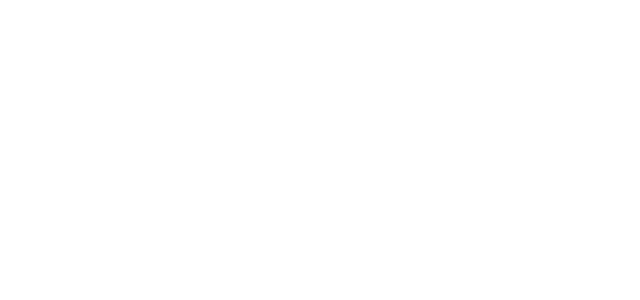
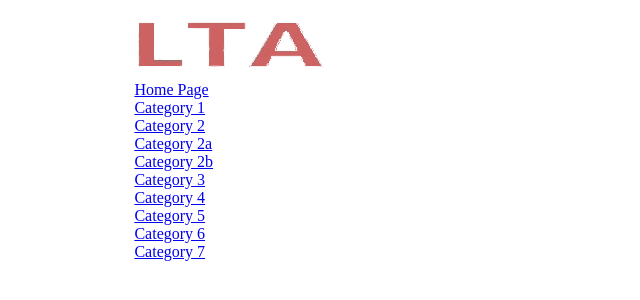
Before and after one commit to luonganh/ResponsiveLiteDropdownMenuSample, a plain HTML site: page Index.html in a window 1280 px wide. Shown: the whole page, without its empty margins (0-640 px from the left). Drawn offline with Linux system fonts and the light colour scheme.

Commit message:
Add html menu structure

```diff
--- a/Index.html
+++ b/Index.html
@@ -2,9 +2,39 @@
 <html lang="en">
 <head>
     <meta charset="utf-8" />
-    <title></title>
+    <title>Responsive Lite Dropdown Menu</title>
+    <link rel="stylesheet" href="css/style.css" />
 </head>
 <body>
-
+    <div class="body-container">
+        <header>
+            <nav class="navbar container-fluid">
+                <a href="/" class="logo"><img class="logo-img" src="images/logo-desktop.png" /></a>
+                <ul class="nav-list">
+                    <li class="nav-item"><a href="/">Home Page</a></li>
+                    <li class="nav-item"><a href="javascript:;">Category 1</a></li>
+                    <li class="nav-item dropdown">
+                        <a href="javascript:;"><span>Category 2</span></a>
+                        <ul class="dropdown-menu">
+                            <li><a href="javascript:;">Category 2a</a></li>
+                            <li><a href="javascript:;">Category 2b</a></li>
+                        </ul>
+                    </li>
+                    <li class="nav-item"><a href="javascript:;">Category 3</a></li>
+                    <li class="nav-item"><a href="javascript:;">Category 4</a></li>
+                    <li class="nav-item"><a href="javascript:;">Category 5</a></li>
+                    <li class="nav-item"><a href="javascript:;">Category 6</a></li>
+                    <li class="nav-item"><a href="javascript:;">Category 7</a></li>
+                </ul>
+                <div class="menu-icon">
+                    <div class="menu-icon-container">
+                        <div class="bar1"></div>
+                        <div class="bar2"></div>
+                        <div class="bar3"></div>
+                    </div>
+                </div>
+            </nav>
+        </header>
+    </div>
 </body>
 </html>
--- /dev/null
+++ b/css/style.css
@@ -0,0 +1,20 @@
+html {
+    position: relative;
+    min-height: 100%;
+}
+
+body {
+    margin-bottom: 60px;
+}
+
+ul {
+    list-style: none;
+    margin: 0;
+    padding: 0;
+}
+
+.body-container {
+    width: 80%;
+    margin: 0 auto;
+    display: flex;
+}
```
Also changed, not shown: images/logo-desktop.png (added), images/logo-mobile.png (added), images/white-drop-down-arrow.png (added).
